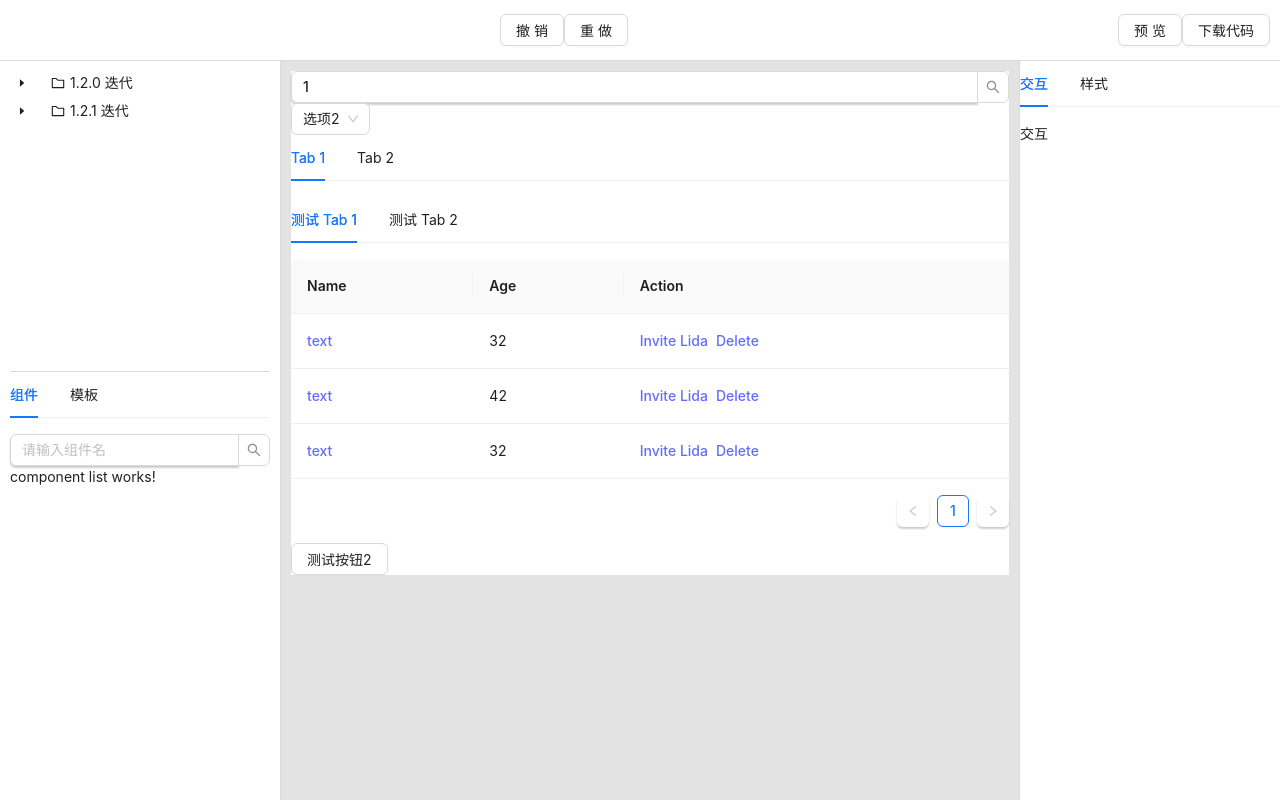
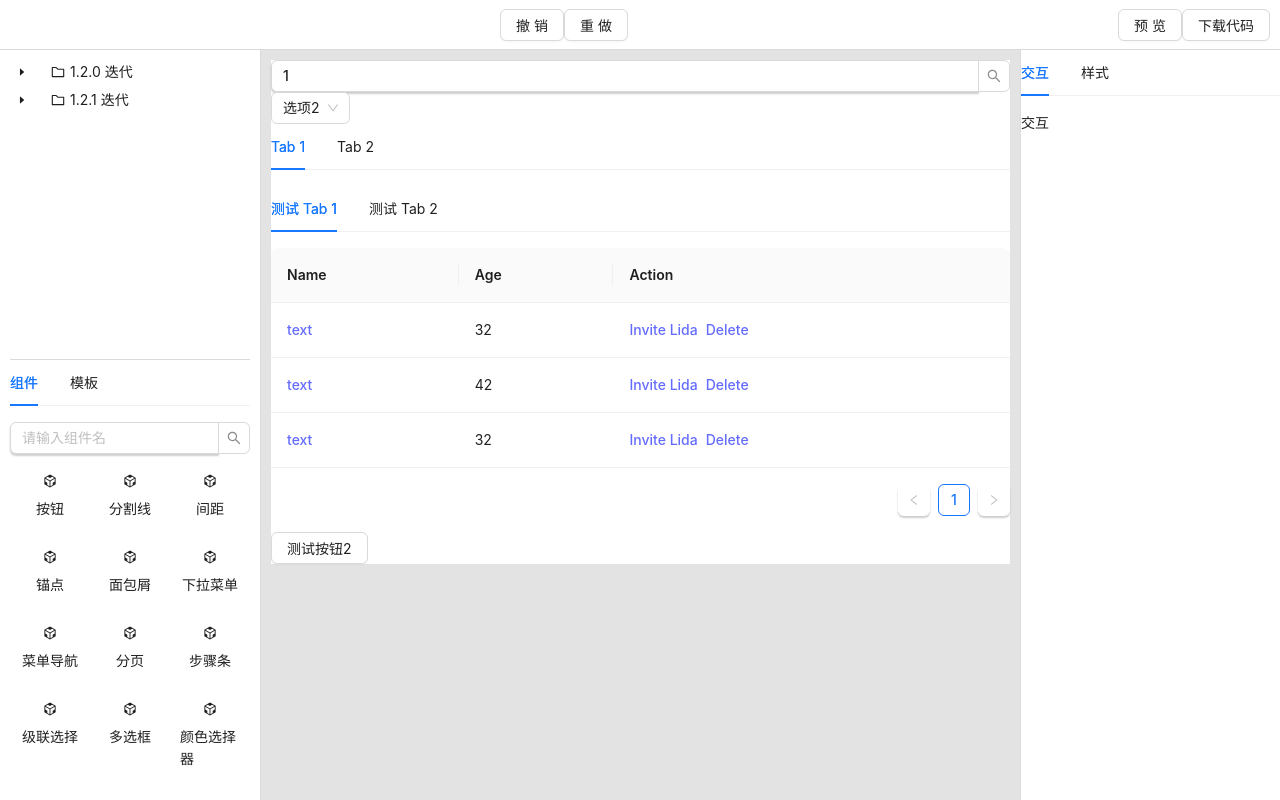
Before and after one commit to infinite2009/ditto, a React (Vite) app: page /home in a window 1280 px wide. Both pictures are taken after a click on the button "体验 Demo". Built offline with nearby package versions, Linux system fonts and the light colour scheme.

Commit message:
chore: add component list

```diff
--- a/src/data/component-dict.ts
+++ b/src/data/component-dict.ts
@@ -52,6 +52,7 @@ import {
   Upload
 } from 'antd';
 import IComponentConfig from '@/types/component-config';
+import { CodeSandboxOutlined } from '@ant-design/icons';
 import { FC } from 'react';
 
 const antdComponentConfig: { [key: string]: IComponentConfig } = {
@@ -59,7 +60,7 @@ const antdComponentConfig: { [key: string]: IComponentConfig } = {
     component: Button,
     category: 'basic',
     title: '按钮',
-    icon: null,
+    icon: CodeSandboxOutlined,
     propsConfig: {
       type: {
         name: 'type',
@@ -72,189 +73,189 @@ const antdComponentConfig: { [key: string]: IComponentConfig } = {
     component: Divider,
     category: 'basic',
     title: '分割线',
-    icon: null,
+    icon: CodeSandboxOutlined,
     propsConfig: {}
   },
   Space: {
     component: Space,
     category: 'basic',
     title: '间距',
-    icon: null,
+    icon: CodeSandboxOutlined,
     propsConfig: {}
   },
   Anchor: {
     component: Anchor,
     category: 'basic',
     title: '锚点',
-    icon: null,
+    icon: CodeSandboxOutlined,
     propsConfig: {}
   },
   Breadcrumb: {
     component: Breadcrumb,
     category: 'basic',
     title: '面包屑',
-    icon: null,
+    icon: CodeSandboxOutlined,
     propsConfig: {}
   },
   Dropdown: {
     component: Dropdown,
     category: 'basic',
     title: '下拉菜单',
-    icon: null,
+    icon: CodeSandboxOutlined,
     propsConfig: {}
   },
   Menu: {
     component: Menu,
     category: 'basic',
     title: '菜单导航',
-    icon: null,
+    icon: CodeSandboxOutlined,
     propsConfig: {}
   },
   Pagination: {
     component: Pagination,
     category: 'basic',
     title: '分页',
-    icon: null,
+    icon: CodeSandboxOutlined,
     propsConfig: {}
   },
   Steps: {
     component: Steps,
     category: 'basic',
     title: '步骤条',
-    icon: null,
+    icon: CodeSandboxOutlined,
     propsConfig: {}
   },
   Cascader: {
     component: Cascader,
     category: 'basic',
     title: '级联选择',
-    icon: null,
+    icon: CodeSandboxOutlined,
     propsConfig: {}
   },
   Checkbox: {
     component: Checkbox,
     category: 'basic',
     title: '多选框',
-    icon: null,
+    icon: CodeSandboxOutlined,
     propsConfig: {}
   },
   ColorPicker: {
     component: ColorPicker,
     category: 'basic',
     title: '颜色选择器',
-    icon: null,
+    icon: CodeSandboxOutlined,
     propsConfig: {}
   },
   DatePicker: {
     component: DatePicker as unknown as FC,
     category: 'basic',
     title: '日期选择器',
-    icon: null,
+    icon: CodeSandboxOutlined,
     propsConfig: {}
   },
   Form: {
     component: Form,
     category: 'basic',
     title: '表单',
-    icon: null,
+    icon: CodeSandboxOutlined,
     propsConfig: {}
   },
   'Input.Search': {
     component: Input.Search,
     category: 'basic',
     title: '搜索框',
-    icon: null,
+    icon: CodeSandboxOutlined,
     propsConfig: {}
   },
   'Input.TextArea': {
     component: Input.TextArea,
     category: 'basic',
     title: '多行文本',
-    icon: null,
+    icon: CodeSandboxOutlined,
     propsConfig: {}
   },
   InputNumber: {
     component: InputNumber,
     category: 'basic',
     title: '数字输入框',
-    icon: null,
+    icon: CodeSandboxOutlined,
     propsConfig: {}
   },
   Mentions: {
     component: Mentions,
     category: 'basic',
     title: '提及',
-    icon: null,
+    icon: CodeSandboxOutlined,
     propsConfig: {}
   },
   Radio: {
     component: Radio,
     category: 'basic',
     title: '单选框',
-    icon: null,
+    icon: CodeSandboxOutlined,
     propsConfig: {}
   },
   Rate: {
     component: Rate,
     category: 'basic',
     title: '评分',
-    icon: null,
+    icon: CodeSandboxOutlined,
     propsConfig: {}
   },
   Select: {
     component: Select,
     category: 'basic',
     title: '选择器',
-    icon: null,
+    icon: CodeSandboxOutlined,
     propsConfig: {}
   },
   Slider: {
     component: Slider,
     category: 'basic',
     title: '滑动输入条',
-    icon: null,
+    icon: CodeSandboxOutlined,
     propsConfig: {}
   },
   Switch: {
     component: Switch,
     category: 'basic',
     title: '开关',
-    icon: null,
+    icon: CodeSandboxOutlined,
     propsConfig: {}
   },
   TimePicker: {
     component: TimePicker,
     category: 'basic',
     title: '时间选择器',
-    icon: null,
+    icon: CodeSandboxOutlined,
     propsConfig: {}
   },
   Transfer: {
     component: Transfer,
     category: 'basic',
     title: '穿梭框',
-    icon: null,
+    icon: CodeSandboxOutlined,
     propsConfig: {}
   },
   TreeSelect: {
     component: TreeSelect,
     category: 'basic',
     title: '树选择',
-    icon: null,
+    icon: CodeSandboxOutlined,
     propsConfig: {}
   },
   Upload: {
     component: Upload,
     category: 'basic',
     title: '上传',
-    icon: null,
+    icon: CodeSandboxOutlined,
     propsConfig: {}
   },
   Avatar: {
     component: Avatar,
     category: 'basic',
     title: '头像',
-    icon: null,
+    icon: CodeSandboxOutlined,
     propsConfig: {}
   },
   // TODO:
@@ -262,168 +263,168 @@ const antdComponentConfig: { [key: string]: IComponentConfig } = {
     component: Badge,
     category: 'basic',
     title: '徽标数',
-    icon: null,
+    icon: CodeSandboxOutlined,
     propsConfig: {}
   },
   Calendar: {
     component: Calendar,
     category: 'basic',
     title: '日历',
-    icon: null,
+    icon: CodeSandboxOutlined,
     propsConfig: {}
   },
   Card: {
     component: Card,
     category: 'basic',
     title: '卡片',
-    icon: null,
+    icon: CodeSandboxOutlined,
     propsConfig: {}
   },
   Carousel: {
     component: Carousel,
     category: 'basic',
     title: '走马灯',
-    icon: null,
+    icon: CodeSandboxOutlined,
     propsConfig: {}
   },
   Collapse: {
     component: Collapse,
     category: 'basic',
     title: '折叠面板',
-    icon: null,
+    icon: CodeSandboxOutlined,
     propsConfig: {}
   },
   Descriptions: {
     component: Descriptions,
     category: 'basic',
     title: '描述列表',
-    icon: null,
+    icon: CodeSandboxOutlined,
     propsConfig: {}
   },
   Empty: {
     component: Empty,
     category: 'basic',
     title: '空状态',
-    icon: null,
+    icon: CodeSandboxOutlined,
     propsConfig: {}
   },
   Image: {
     component: Image as unknown as FC,
     category: 'basic',
     title: '图片',
-    icon: null,
+    icon: CodeSandboxOutlined,
     propsConfig: {}
   },
   List: {
     component: List,
     category: 'basic',
     title: '列表',
-    icon: null,
+    icon: CodeSandboxOutlined,
     propsConfig: {}
   },
   Popover: {
     component: Popover,
     category: 'basic',
     title: '气泡卡片',
-    icon: null,
+    icon: CodeSandboxOutlined,
     propsConfig: {}
   },
   Statistic: {
     component: Statistic,
     category: 'basic',
     title: '统计数值',
-    icon: null,
+    icon: CodeSandboxOutlined,
     propsConfig: {}
   },
   Table: {
     component: Table,
     category: 'basic',
     title: '表格',
-    icon: null,
+    icon: CodeSandboxOutlined,
     propsConfig: {}
   },
   Tabs: {
     component: Tabs,
     category: 'basic',
     title: '标签页',
-    icon: null,
+    icon: CodeSandboxOutlined,
     propsConfig: {}
   },
   Tag: {
     component: Tag,
     category: 'basic',
     title: '标签',
-    icon: null,
+    icon: CodeSandboxOutlined,
     propsConfig: {}
   },
   Tooltip: {
     component: Tooltip,
     category: 'basic',
     title: '文字提示',
-    icon: null,
+    icon: CodeSandboxOutlined,
     propsConfig: {}
   },
   Tree: {
     component: Tree,
     category: 'basic',
     title: '树形控件',
-    icon: null,
+    icon: CodeSandboxOutlined,
     propsConfig: {}
   },
   Alert: {
     component: Alert,
     category: 'basic',
     title: '警告提示',
-    icon: null,
+    icon: CodeSandboxOutlined,
     propsConfig: {}
   },
   Drawer: {
     component: Drawer,
     category: 'basic',
     title: '抽屉',
-    icon: null,
+    icon: CodeSandboxOutlined,
     propsConfig: {}
   },
   Modal: {
     component: Modal,
     category: 'basic',
     title: '模态框',
-    icon: null,
+    icon: CodeSandboxOutlined,
     propsConfig: {}
   },
   Notification: {
     component: Notification as unknown as FC,
     category: 'basic',
     title: '通知提醒框',
-    icon: null,
+    icon: CodeSandboxOutlined,
     propsConfig: {}
   },
   Popconfirm: {
     component: Popconfirm as unknown as FC,
     category: 'basic',
     title: '气泡确认框',
-    icon: null,
+    icon: CodeSandboxOutlined,
     propsConfig: {}
   },
   Result: {
     component: Result,
     category: 'basic',
     title: '结果',
-    icon: null,
+    icon: CodeSandboxOutlined,
     propsConfig: {}
   },
   Affix: {
     component: Affix as unknown as FC,
     category: 'basic',
     title: '固定',
-    icon: null,
+    icon: CodeSandboxOutlined,
     propsConfig: {}
   },
   FloatButton: {
     component: FloatButton as unknown as FC,
     category: 'basic',
     title: '浮动按钮',
-    icon: null,
+    icon: CodeSandboxOutlined,
     propsConfig: {}
   }
 };
--- a/src/pages/components/page-renderer/index.tsx
+++ b/src/pages/components/page-renderer/index.tsx
@@ -113,7 +113,7 @@ export default function PageRenderer(props: IPageRendererProps) {
       childrenTemplate = children.map(c => recursivelyRenderTemplate(c));
     }
     return (
-      <Component key={id} {...(componentProps as any)} cmEditable={mode === 'edit'}>
+      <Component key={id} {...(componentProps as any)}>
         {childrenTemplate}
       </Component>
     );
--- /dev/null
+++ b/src/pages/editor/component-panel/index.module.less
@@ -0,0 +1,30 @@
+@import "../../../styles/index.module.less";
+
+.componentList {
+  display: flex;
+  flex-wrap: wrap;
+  margin-top: 10px;
+  width: 250px;
+  height: calc(100vh - 474px);
+  overflow: auto;
+  .scroll();
+}
+
+.componentItem {
+  display: flex;
+  flex-direction: column;
+  align-items: center;
+  border-radius: 4px;
+  padding: 10px;
+  width: 80px;
+  transition: all 0.3s ease-in-out;
+  &:hover {
+    background-color: #e0f0fa;
+    transition: all 0.3s ease-in-out;
+  }
+}
+
+.componentTitle {
+  margin: 10px 0;
+  cursor: default;
+}
--- a/src/pages/editor/component-panel/index.tsx
+++ b/src/pages/editor/component-panel/index.tsx
@@ -1,12 +1,49 @@
+import componentConfig from '@/data/component-dict';
 import { Input } from 'antd';
+import { FC, ForwardedRef, useEffect, useState } from 'react';
+
+import styles from './index.module.less';
+
+interface IComponentInfo {
+  key: string;
+  title: string;
+  icon: ForwardedRef<any>;
+}
 
 export default function ComponentPanel() {
+  const [componentList, setComponentList] = useState<IComponentInfo[]>([]);
+
+  useEffect(() => {
+    fetchComponentList();
+  }, []);
+
   function handleSearching() {
     console.log('handle searching component');
   }
 
+  function fetchComponentList() {
+    // TODO 这里写死了，后期组件库多了之后，需要修改
+    const result = Object.entries(componentConfig.antd).map(([key, val]) => {
+      return {
+        key,
+        title: val.title,
+        icon: val.icon
+      } as unknown as IComponentInfo;
+    });
+    setComponentList(result);
+  }
+
   function renderComponentList() {
-    return <div>component list works!</div>;
+    const tpl = componentList.map(item => {
+      const ComponentIcon = item.icon as FC;
+      return (
+        <div className={styles.componentItem} key={item.key}>
+          <ComponentIcon />
+          <p className={styles.componentTitle}>{item.title}</p>
+        </div>
+      );
+    });
+    return <div className={styles.componentList}>{tpl}</div>;
   }
 
   return (
--- a/src/pages/editor/index.module.less
+++ b/src/pages/editor/index.module.less
@@ -12,7 +12,7 @@
 
 .panel {
   padding: 10px;
-  width: 260px;
+  width: 261px;
   border-right: 1px solid #dbdbdb;
 }
 
@@ -34,6 +34,7 @@
 .pagePanel {
   height: 300px;
   border-bottom: 1px solid #dbdbdb;
+  overflow: auto;
 }
 
 .componentPanel {
--- a/src/styles.css
+++ b/src/styles.css
@@ -88,6 +88,10 @@ body, p {
   margin: 0;
 }
 
+* {
+  box-sizing: border-box;
+}
+
 #greet-input {
   margin-right: 5px;
 }
--- a/src/styles/index.module.less
+++ b/src/styles/index.module.less
@@ -0,0 +1,27 @@
+.scroll() {
+  /* 滚动条轨道 */
+  &::-webkit-scrollbar-track {
+    //background-color: #f5f5f5;
+  }
+
+  /* 滚动条滑块 */
+  &::-webkit-scrollbar-thumb {
+    border-radius: 3px;
+    background-color: #bfbfbf;
+  }
+
+  ///* 鼠标悬停在滚动条上方时的样式 */
+  &::-webkit-scrollbar-thumb:hover {
+    background-color: #7c7c7c;
+  }
+
+  /* 滚动条宽度和高度 */
+  &::-webkit-scrollbar {
+    width: 6px;
+    height: 6px;
+  }
+
+  &::-webkit-scrollbar-thumb {
+    border-radius: 3px;
+  }
+}
--- a/src/types/component-config.ts
+++ b/src/types/component-config.ts
@@ -3,7 +3,7 @@ import React, { FC } from 'react';
 export default interface IComponentConfig {
   component: FC;
   title: string;
-  icon: React.Component | null;
+  icon: React.ForwardRefExoticComponent<any> | null;
   category: 'basic' | 'layer';
   propsConfig: {
     [key: string]: {
```
